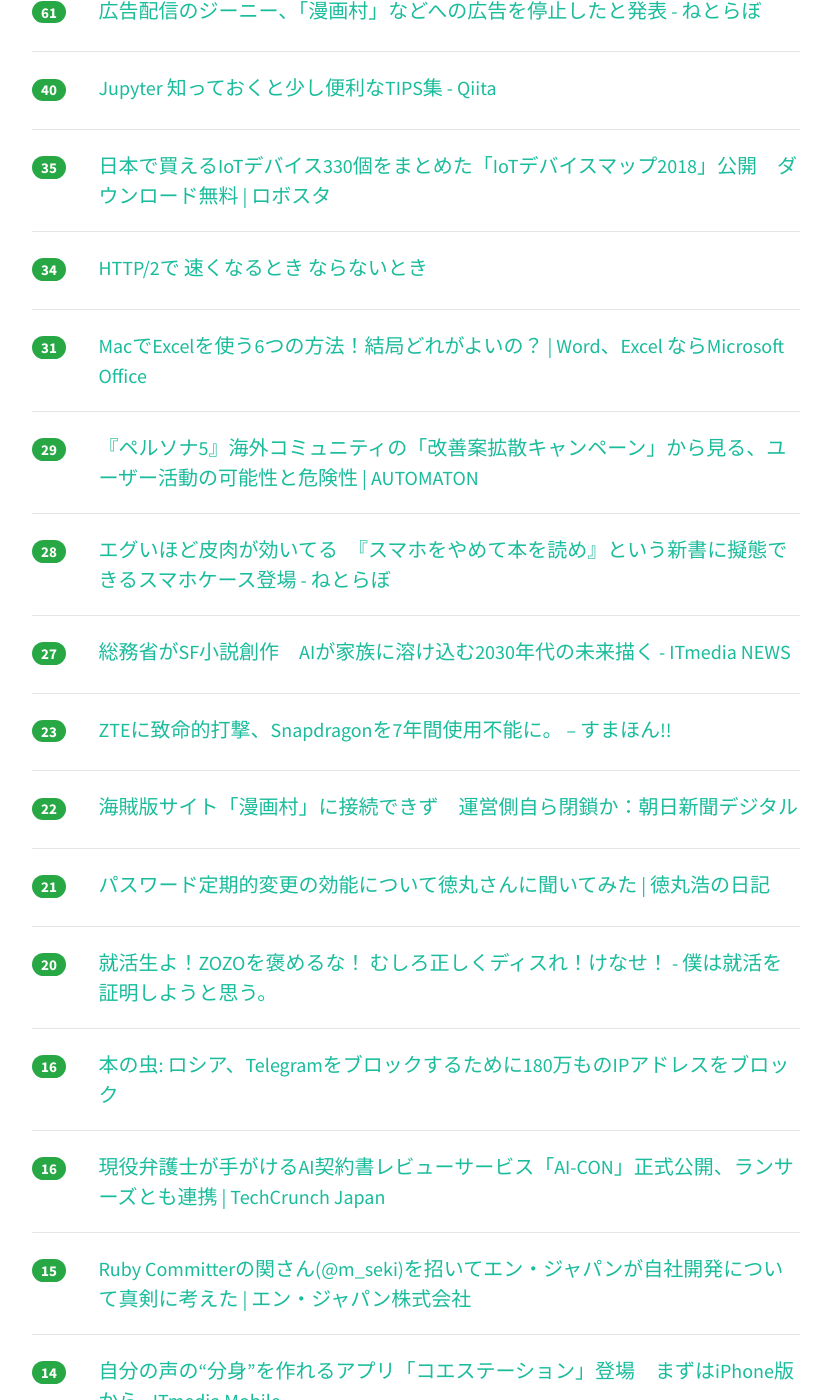
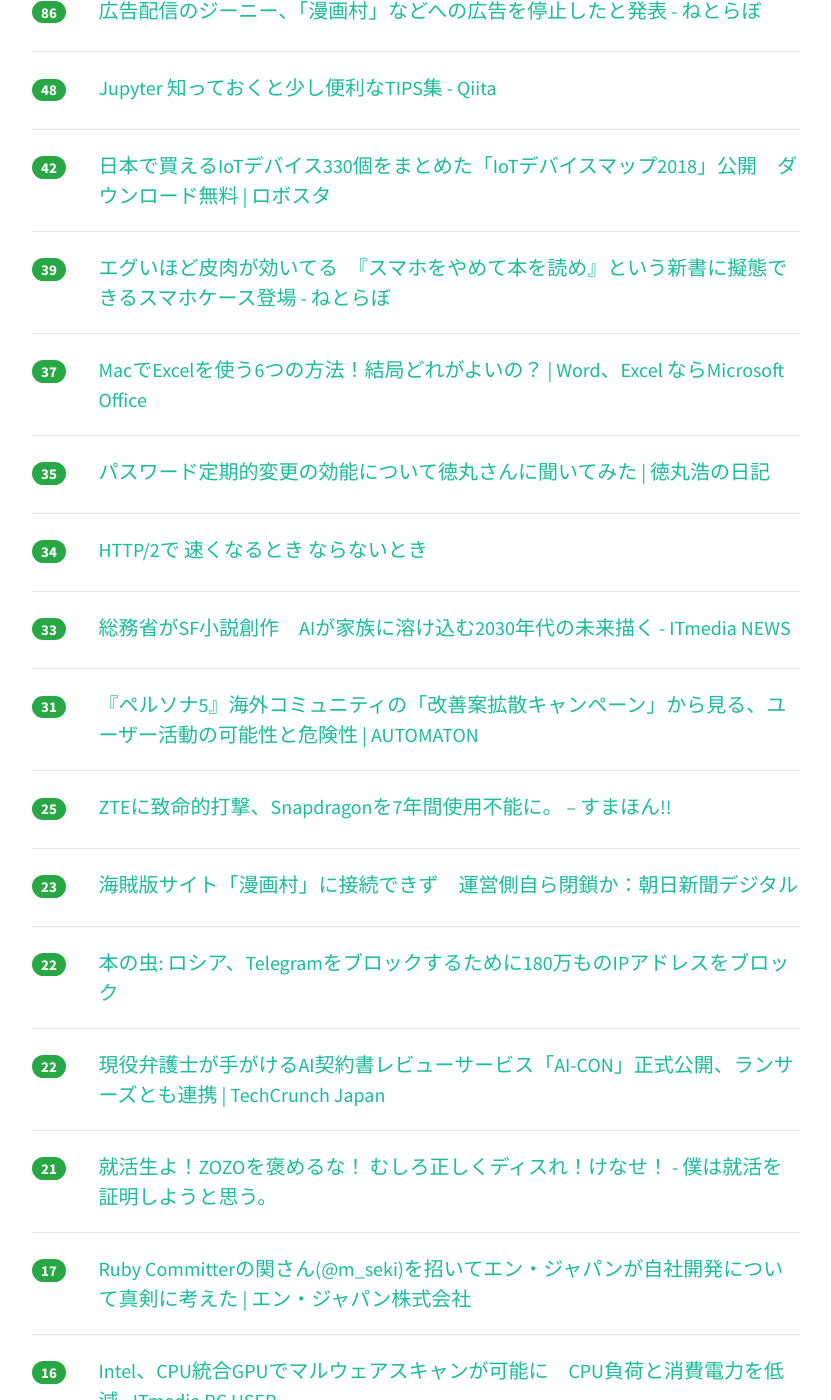
Before and after one commit to yatta47/hatena-matome-site, a Jekyll site: the page built from _posts/2018-04-18-hatena.md, in a window 1280 px wide and 1400 px high, scrolled down 477 px. Shown: the whole window, without its empty margins (224-1055 px from the left). Built offline with Jekyll 4.4.1, drawn with Linux system fonts in a browser that asks for light colours; nearby versions of some CDN libraries; some of the changed text lies outside the part shown.

Commit message:
Updated 2018-04-18

```diff
--- a/_posts/2018-04-18-hatena.md
+++ b/_posts/2018-04-18-hatena.md
@@ -1,29 +1,44 @@
 ---
 layout: post
 title:  "2018-04-18 はてぶIT"
-date:   2018-04-18 08:02:29
+date:   2018-04-18 09:03:28
 tags: [it-hotentry]
 ---
-18 件のデータあり
+21 件のデータあり
 
 <hr><div class="row">
-<div class="col-1"><span class="badge badge-pill badge-success h2">71</span></div>
+<div class="col-1"><span class="badge badge-pill badge-success h2">181</span></div>
 <div class="col-11"><a href='http://terurou.hateblo.jp/entry/2018/04/18/015709' target='_blank'>人月単価で80万円ぐらいの仕事 - terurouメモ</a></div>
 </div>
 <hr>
 <div class="row">
-<div class="col-1"><span class="badge badge-pill badge-success h2">61</span></div>
+<div class="col-1"><span class="badge badge-pill badge-success h2">86</span></div>
 <div class="col-11"><a href='http://nlab.itmedia.co.jp/nl/articles/1804/17/news122.html' target='_blank'>広告配信のジーニー、「漫画村」などへの広告を停止したと発表 - ねとらぼ</a></div>
 </div>
 <hr>
 <div class="row">
-<div class="col-1"><span class="badge badge-pill badge-success h2">40</span></div>
+<div class="col-1"><span class="badge badge-pill badge-success h2">48</span></div>
 <div class="col-11"><a href='https://qiita.com/simonritchie/items/d7dccb798f0b9c8b1ec5' target='_blank'>Jupyter 知っておくと少し便利なTIPS集 - Qiita</a></div>
 </div>
 <hr>
 <div class="row">
+<div class="col-1"><span class="badge badge-pill badge-success h2">42</span></div>
+<div class="col-11"><a href='https://robotstart.info/2018/04/17/iot-device-map-2018.html' target='_blank'>日本で買えるIoTデバイス330個をまとめた「IoTデバイスマップ2018」公開　ダウンロード無料 | ロボスタ</a></div>
+</div>
+<hr>
+<div class="row">
+<div class="col-1"><span class="badge badge-pill badge-success h2">39</span></div>
+<div class="col-11"><a href='http://nlab.itmedia.co.jp/nl/articles/1804/17/news120.html' target='_blank'>エグいほど皮肉が効いてる　『スマホをやめて本を読め』という新書に擬態できるスマホケース登場 - ねとらぼ</a></div>
+</div>
+<hr>
+<div class="row">
+<div class="col-1"><span class="badge badge-pill badge-success h2">37</span></div>
+<div class="col-11"><a href='https://ameblo.jp/ymnhana/entry-12369110318.html' target='_blank'>MacでExcelを使う6つの方法！結局どれがよいの？ | Word、Excel ならMicrosoft Office</a></div>
+</div>
+<hr>
+<div class="row">
 <div class="col-1"><span class="badge badge-pill badge-success h2">35</span></div>
-<div class="col-11"><a href='https://robotstart.info/2018/04/17/iot-device-map-2018.html' target='_blank'>日本で買えるIoTデバイス330個をまとめた「IoTデバイスマップ2018」公開　ダウンロード無料 | ロボスタ</a></div>
+<div class="col-11"><a href='https://blog.tokumaru.org/2014/09/blog-post.html' target='_blank'>パスワード定期的変更の効能について徳丸さんに聞いてみた | 徳丸浩の日記</a></div>
 </div>
 <hr>
 <div class="row">
@@ -32,58 +47,53 @@ tags: [it-hotentry]
 </div>
 <hr>
 <div class="row">
-<div class="col-1"><span class="badge badge-pill badge-success h2">31</span></div>
-<div class="col-11"><a href='https://ameblo.jp/ymnhana/entry-12369110318.html' target='_blank'>MacでExcelを使う6つの方法！結局どれがよいの？ | Word、Excel ならMicrosoft Office</a></div>
+<div class="col-1"><span class="badge badge-pill badge-success h2">33</span></div>
+<div class="col-11"><a href='http://www.itmedia.co.jp/news/articles/1804/17/news121.html' target='_blank'>総務省がSF小説創作　AIが家族に溶け込む2030年代の未来描く - ITmedia NEWS</a></div>
 </div>
 <hr>
 <div class="row">
-<div class="col-1"><span class="badge badge-pill badge-success h2">29</span></div>
+<div class="col-1"><span class="badge badge-pill badge-success h2">31</span></div>
 <div class="col-11"><a href='http://jp.automaton.am/articles/newsjp/20180417-66319/' target='_blank'>『ペルソナ5』海外コミュニティの「改善案拡散キャンペーン」から見る、ユーザー活動の可能性と危険性 | AUTOMATON</a></div>
 </div>
 <hr>
 <div class="row">
-<div class="col-1"><span class="badge badge-pill badge-success h2">28</span></div>
-<div class="col-11"><a href='http://nlab.itmedia.co.jp/nl/articles/1804/17/news120.html' target='_blank'>エグいほど皮肉が効いてる　『スマホをやめて本を読め』という新書に擬態できるスマホケース登場 - ねとらぼ</a></div>
-</div>
-<hr>
-<div class="row">
-<div class="col-1"><span class="badge badge-pill badge-success h2">27</span></div>
-<div class="col-11"><a href='http://www.itmedia.co.jp/news/articles/1804/17/news121.html' target='_blank'>総務省がSF小説創作　AIが家族に溶け込む2030年代の未来描く - ITmedia NEWS</a></div>
+<div class="col-1"><span class="badge badge-pill badge-success h2">25</span></div>
+<div class="col-11"><a href='https://smhn.info/201804-us-ban-zte' target='_blank'>ZTEに致命的打撃、Snapdragonを7年間使用不能に。 – すまほん!!</a></div>
 </div>
 <hr>
 <div class="row">
 <div class="col-1"><span class="badge badge-pill badge-success h2">23</span></div>
-<div class="col-11"><a href='https://smhn.info/201804-us-ban-zte' target='_blank'>ZTEに致命的打撃、Snapdragonを7年間使用不能に。 – すまほん!!</a></div>
+<div class="col-11"><a href='https://www.asahi.com/articles/ASL4K5K8LL4KULZU00N.html' target='_blank'>海賊版サイト「漫画村」に接続できず　運営側自ら閉鎖か：朝日新聞デジタル</a></div>
 </div>
 <hr>
 <div class="row">
 <div class="col-1"><span class="badge badge-pill badge-success h2">22</span></div>
-<div class="col-11"><a href='https://www.asahi.com/articles/ASL4K5K8LL4KULZU00N.html' target='_blank'>海賊版サイト「漫画村」に接続できず　運営側自ら閉鎖か：朝日新聞デジタル</a></div>
+<div class="col-11"><a href='https://cpplover.blogspot.com/2018/04/telegram180ip.html' target='_blank'>本の虫: ロシア、Telegramをブロックするために180万ものIPアドレスをブロック</a></div>
+</div>
+<hr>
+<div class="row">
+<div class="col-1"><span class="badge badge-pill badge-success h2">22</span></div>
+<div class="col-11"><a href='http://jp.techcrunch.com/2018/04/17/gva-tech-ai-con/' target='_blank'>現役弁護士が手がけるAI契約書レビューサービス「AI-CON」正式公開、ランサーズとも連携 | TechCrunch Japan</a></div>
 </div>
 <hr>
 <div class="row">
 <div class="col-1"><span class="badge badge-pill badge-success h2">21</span></div>
-<div class="col-11"><a href='https://blog.tokumaru.org/2014/09/blog-post.html' target='_blank'>パスワード定期的変更の効能について徳丸さんに聞いてみた | 徳丸浩の日記</a></div>
-</div>
-<hr>
-<div class="row">
-<div class="col-1"><span class="badge badge-pill badge-success h2">20</span></div>
 <div class="col-11"><a href='http://skogaku.hatenablog.com/entry/2018/04/17/233739' target='_blank'>就活生よ！ZOZOを褒めるな！ むしろ正しくディスれ！けなせ！ - 僕は就活を証明しようと思う。</a></div>
 </div>
 <hr>
 <div class="row">
-<div class="col-1"><span class="badge badge-pill badge-success h2">16</span></div>
-<div class="col-11"><a href='https://cpplover.blogspot.com/2018/04/telegram180ip.html' target='_blank'>本の虫: ロシア、Telegramをブロックするために180万ものIPアドレスをブロック</a></div>
+<div class="col-1"><span class="badge badge-pill badge-success h2">17</span></div>
+<div class="col-11"><a href='https://www.wantedly.com/companies/en-japanrecruit/post_articles/115789' target='_blank'>Ruby Committerの関さん(@m_seki)を招いてエン・ジャパンが自社開発について真剣に考えた | エン・ジャパン株式会社</a></div>
 </div>
 <hr>
 <div class="row">
 <div class="col-1"><span class="badge badge-pill badge-success h2">16</span></div>
-<div class="col-11"><a href='http://jp.techcrunch.com/2018/04/17/gva-tech-ai-con/' target='_blank'>現役弁護士が手がけるAI契約書レビューサービス「AI-CON」正式公開、ランサーズとも連携 | TechCrunch Japan</a></div>
+<div class="col-11"><a href='http://www.itmedia.co.jp/pcuser/articles/1804/17/news109.html' target='_blank'>Intel、CPU統合GPUでマルウェアスキャンが可能に　CPU負荷と消費電力を低減 - ITmedia PC USER</a></div>
 </div>
 <hr>
 <div class="row">
 <div class="col-1"><span class="badge badge-pill badge-success h2">15</span></div>
-<div class="col-11"><a href='https://www.wantedly.com/companies/en-japanrecruit/post_articles/115789' target='_blank'>Ruby Committerの関さん(@m_seki)を招いてエン・ジャパンが自社開発について真剣に考えた | エン・ジャパン株式会社</a></div>
+<div class="col-11"><a href='https://www3.nhk.or.jp/news/html/20180418/k10011407521000.html' target='_blank'>メルカリ ６月にも東証マザーズ上場へ | NHKニュース</a></div>
 </div>
 <hr>
 <div class="row">
@@ -96,3 +106,8 @@ tags: [it-hotentry]
 <div class="col-11"><a href='http://www.superfly-web.com/news/?id=476' target='_blank'>Superfly</a></div>
 </div>
 <hr>
+<div class="row">
+<div class="col-1"><span class="badge badge-pill badge-success h2">5</span></div>
+<div class="col-11"><a href='http://karaage.hatenadiary.jp/entry/2018/04/18/073000' target='_blank'>人工知能にTwitterを運用させてチューリングテストしたら衝撃的事実が明らかになりました - karaage. [からあげ]</a></div>
+</div>
+<hr>
```
